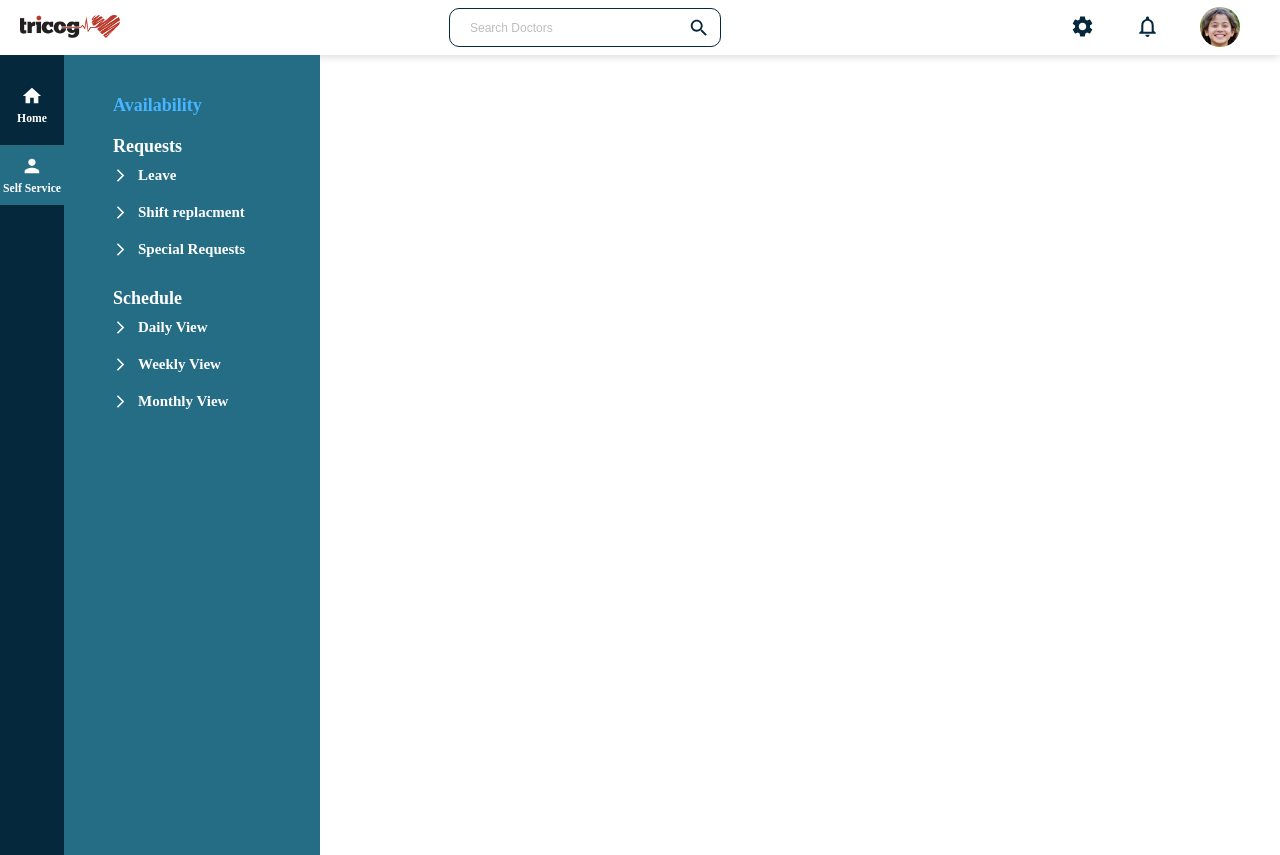
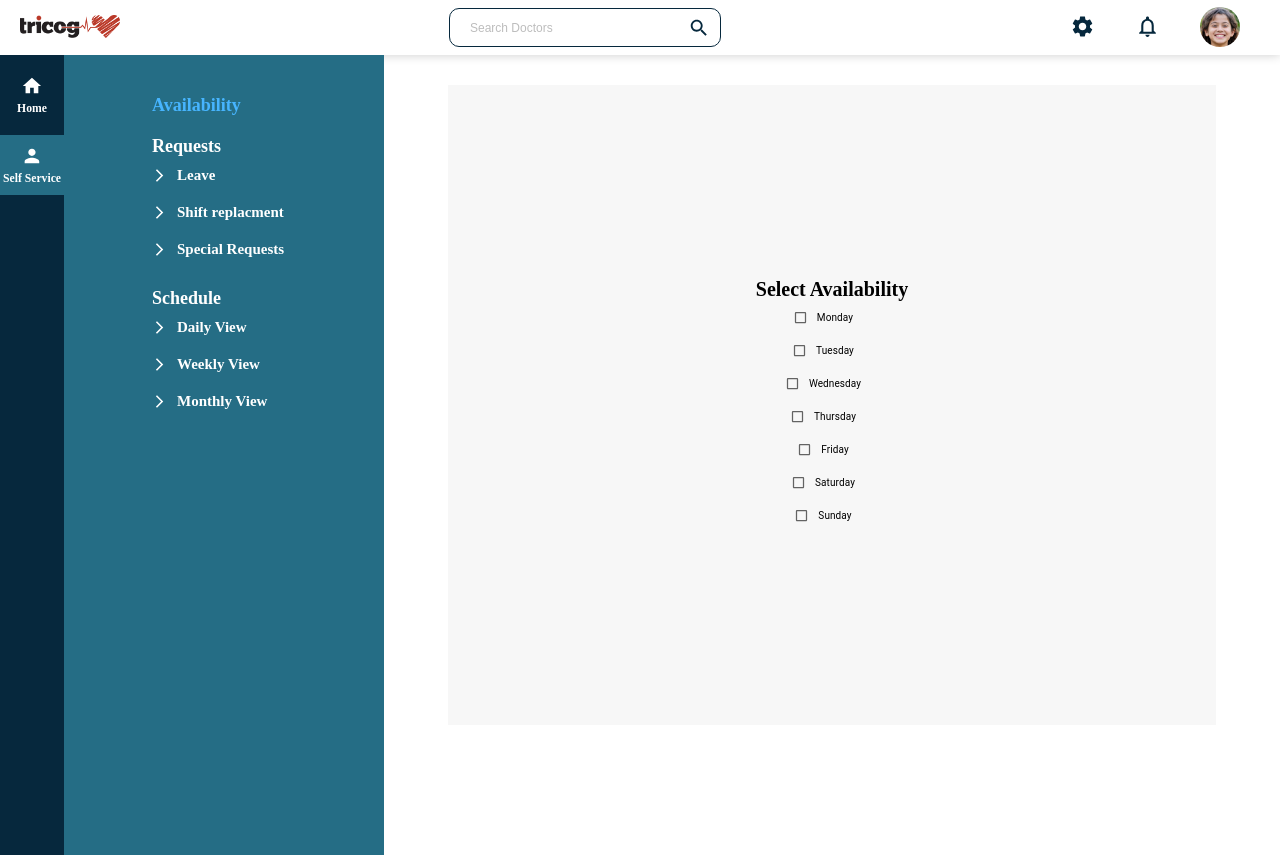
Before and after one commit to Sneha-Shaw/shift_frontend, a React (Create React App) app: page /self-service/availability in a window 1280 px wide. Before the commit the page ends 800 px from the top, so only its background shows below. Built offline with nearby package versions, Linux system fonts and the light colour scheme.

Commit message:
`feat`:`availability`

```diff
--- a/src/components/Sidebar/styles.js
+++ b/src/components/Sidebar/styles.js
@@ -5,9 +5,9 @@ export default makeStyles((theme) => ({
         width: "5%",
         height: "100vh",
         backgroundColor: "#06283D",
-        position: "fixed",
+        // position: "fixed",
         // top: 0,
-        left: 0,
+        // left: 0,
         zIndex: 100,
         [theme.breakpoints.down("sm")]: {
             width: "100%",
@@ -21,7 +21,7 @@ export default makeStyles((theme) => ({
         // justifyContent: "center",
         height: "100%",
         width: "100%",
-        marginTop: "1rem",
+        // marginTop: "1rem",
         [theme.breakpoints.down("sm")]: {
             flexDirection: "row",
         },
--- a/src/components/SubSidebar/styles.js
+++ b/src/components/SubSidebar/styles.js
@@ -3,20 +3,20 @@ import { makeStyles } from "@mui/styles";
 export default makeStyles((theme) => ({
     root:{
         width: "25%",
-        height: "100vh",
+        height: "100%",
         backgroundColor: "#256D85",
         display: "flex",
         flexDirection: "column",
         alignItems: "center",
         // justifyContent: "center",
-        position: "fixed",
+        // position: "fixed",
         // top: 0,
-        left: 0,
+        // left: 0,
     },
     list:{
         listStyle: "none",
         padding: 0,
-        marginLeft: "5rem",
+        // marginLeft: "5rem",
         marginTop: "3rem",
         width: "45%",
         display: "flex",
--- a/src/pages/Availabity/Availabity.js
+++ b/src/pages/Availabity/Availabity.js
@@ -1,14 +1,106 @@
-import React from 'react'
+import React, { useState } from 'react'
 import useStyles from './styles'
 import Sidebar from '../../components/Sidebar/Sidebar'
 import SubSidebar from '../../components/SubSidebar/SubSidebar'
+import FormGroup from '@mui/material/FormGroup';
+import FormControlLabel from '@mui/material/FormControlLabel';
+import Checkbox from '@mui/material/Checkbox';
 
 const Availabity = () => {
-    const classes = useStyles()
+  const classes = useStyles()
+  const [day, setDay] = useState({
+    monday: false,
+    tuesday: false,
+    wednesday: false,
+    thursday: false,
+    friday: false,
+    saturday: false,
+    sunday: false,
+  });
+  const handleChange = (event) => {
+    setDay({ ...day, [event.target.name]: event.target.checked });
+  };
+
   return (
     <div className={classes.root}>
-        <Sidebar />
-        <SubSidebar />
+      <Sidebar />
+      <SubSidebar />
+      <div className={classes.main}>
+        <h1>
+          Select Availability
+        </h1>
+        <div className={classes.form}>
+          {/* check monday then add start time end time appears, then tuesday and so on */}
+          <FormGroup
+            row
+            sx={{
+              display: 'flex',
+              flexDirection: 'column',
+              alignItems: 'center',
+            }}
+
+          >
+            <FormControlLabel
+              control={<Checkbox defaultChecked
+                checked={day.monday}
+                onChange={handleChange}
+                name="monday"
+              />}
+              label="Monday"
+
+            />
+            <FormControlLabel
+              control={<Checkbox defaultChecked
+                checked={day.tuesday}
+                onChange={handleChange}
+                name="tuesday"
+              />}
+              label="Tuesday"
+            />
+            <FormControlLabel
+              control={<Checkbox defaultChecked
+                checked={day.wednesday}
+                onChange={handleChange}
+                name="wednesday"
+              />}
+              label="Wednesday"
+            />
+            <FormControlLabel
+              control={<Checkbox defaultChecked
+                checked={day.thursday}
+                onChange={handleChange}
+                name="thursday"
+              />}
+              label="Thursday"
+            />
+            <FormControlLabel
+              control={<Checkbox defaultChecked
+                checked={day.friday}
+                onChange={handleChange}
+                name="friday"
+              />}
+              label="Friday"
+            />
+            <FormControlLabel
+              control={<Checkbox defaultChecked
+                checked={day.saturday}
+                onChange={handleChange}
+                name="saturday"
+              />}
+              label="Saturday"
+            />
+            <FormControlLabel
+              control={<Checkbox defaultChecked
+                checked={day.sunday}
+                onChange={handleChange}
+                name="sunday"
+              />}
+              label="Sunday"
+            />
+          </FormGroup>
+
+        </div>
+      </div>
     </div>
   )
 }
--- a/src/pages/Availabity/styles.js
+++ b/src/pages/Availabity/styles.js
@@ -1,5 +1,25 @@
 
 import { makeStyles } from "@mui/styles";
 export default makeStyles((theme) => ({
+    root:{
+        width: "100%",
+        height: "100vh",
+        display: "flex",
+        // flexDirection: "column",
+        // alignItems: "center",
+        // justifyContent: "center",
 
+    },
+    main:{
+        width: "60%",
+        height: "80%",
+        display: "flex",
+        flexDirection: "column",
+        alignItems: "center",
+        justifyContent: "center",
+        margin: "3rem auto",
+        background: "#f7f7f7",
+        // position: "relative",
+        // left: '16rem'
+    }
 }))
```
